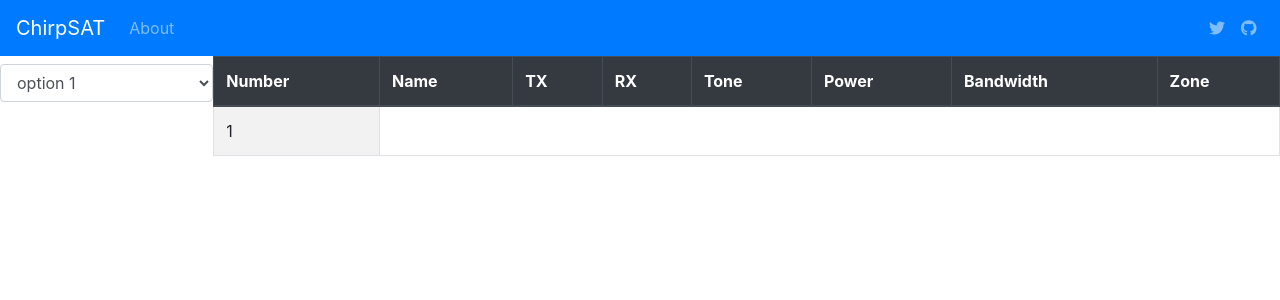
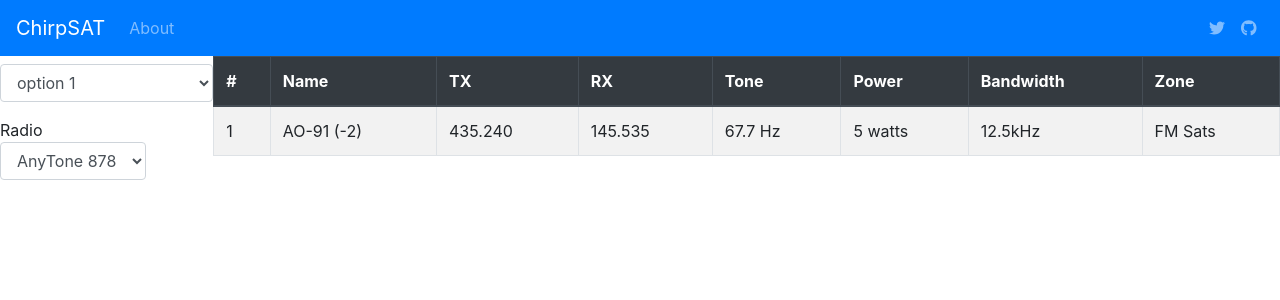
Before and after one commit to michael-parry/chirpsat-react, a React (Create React App) app: page / in a window 1280 px wide. Shown: the top 300 px of the page. Built offline with nearby package versions, Linux system fonts and the light colour scheme.

Commit message:
create Row component and refine prop handoffs

```diff
--- a/src/components/home/Config.js
+++ /dev/null
@@ -1,35 +0,0 @@
-import React, { Component } from "react";
-import { Container } from "react-bootstrap";
-import Select from "./Select";
-
-export default class Config extends Component {
-  constructor(props) {
-    super(props);
-    this.handleChange = this.handleChange.bind(this);
-  }
-  handleChange(option) {
-    this.props.onOptionChange(option);
-  }
-  render() {
-    const configStyle = {
-      position: "fixed",
-      top: "56px",
-      left: 0,
-      bottom: 0,
-      overflowY: "auto"
-    };
-    const Option = this.props.Option;
-    return (
-      <Container
-        className="config col col-lg-2 col-sm-5 form-group mt-2 p-0"
-        style={configStyle}
-      >
-        <Select
-          Options={this.props.Options}
-          onOptionChange={this.handleChange}
-          SelectedOption={Option}
-        ></Select>
-      </Container>
-    );
-  }
-}
--- /dev/null
+++ b/src/components/home/Config/Config.js
@@ -0,0 +1,98 @@
+import React, { Component } from "react";
+import Select from "./Select";
+import SelectInput from "./SelectInput";
+
+// Radio Options
+const radios = [
+  {
+    name: {
+      brand: "AnyTone",
+      model: "878",
+      fullName: "AnyTone 878"
+    },
+    id: 1,
+    details: [
+      {
+        title: "Channel",
+        class: "cellChannel"
+      },
+      {
+        title: "Name",
+        class: "cellName"
+      },
+      {
+        title: "TX",
+        class: "cellTx"
+      },
+      {
+        title: "RX",
+        class: "cellRx"
+      }
+    ]
+  },
+  {
+    name: {
+      brand: "Retevis",
+      model: "RT 82",
+      fullName: "Retevis RT82"
+    },
+    id: 2,
+    details: [
+      {
+        title: "Channel",
+        class: "cellChannel"
+      },
+      {
+        title: "Name",
+        class: "cellName"
+      },
+      {
+        title: "TX",
+        class: "cellTx"
+      },
+      {
+        title: "RX",
+        class: "cellRx"
+      }
+    ]
+  }
+];
+
+const radioSelectInfo = {
+  label: "Radio",
+  id: "radioSelect"
+};
+
+export default class Config extends Component {
+  constructor(props) {
+    super(props);
+    this.handleChange = this.handleChange.bind(this);
+  }
+  handleChange(option) {
+    this.props.onOptionChange(option);
+  }
+  render() {
+    // Config style
+    const configStyle = {
+      position: "fixed",
+      top: "56px",
+      left: 0,
+      bottom: 0,
+      overflowY: "auto"
+    };
+    const Option = this.props.Option;
+    return (
+      <form
+        className="col col-lg-2 col-sm-5 form-group mt-2 p-0"
+        style={configStyle}
+      >
+        <Select
+          Options={this.props.Options}
+          onOptionChange={this.handleChange}
+          SelectedOption={Option}
+        ></Select>
+        <SelectInput options={radios} selectInfo={radioSelectInfo} />
+      </form>
+    );
+  }
+}
--- a/src/components/home/Select.js
+++ b/src/components/home/Config/Select.js
@@ -16,6 +16,7 @@ export default class Select extends Component {
     ));
     const Option = this.props.SelectedOption;
     return (
+      <div className="form-group">
         <select
           className="form-control"
           value={Option}
@@ -23,6 +24,7 @@ export default class Select extends Component {
         >
           {optionsList}
         </select>
+      </div>
     );
   }
 }
--- /dev/null
+++ b/src/components/home/Config/SelectInput.js
@@ -0,0 +1,30 @@
+import React, { Component } from "react";
+
+export default class SelectInput extends Component {
+  constructor(props) {
+    super(props);
+    this.handleChange = this.handleChange.bind(this);
+  }
+  handleChange(e) {
+    this.props.onOptionChange(e.target.value);
+  }
+  render() {
+    const optionsList = this.props.options.map(option => (
+      <option class="form-control">{option.name.fullName}</option>
+    ));
+    return (
+      <div className="form-group">
+        <label>
+          {this.props.selectInfo.label}
+          <select
+            class="form-control"
+            name={this.props.selectInfo.inputName}
+            onChange={this.handleChange}
+          >
+            {optionsList}
+          </select>
+        </label>
+      </div>
+    );
+  }
+}
--- a/src/components/home/Home.js
+++ b/src/components/home/Home.js
@@ -1,16 +1,10 @@
 import React, { Component } from "react";
 import Navbar from "../Navbar";
-import Table from "./Table";
-import Config from "./Config";
+import Table from "./table/Table";
+import Config from "./Config/Config";
 import { Row } from "react-bootstrap/";
 
-export default class home extends Component {
-  constructor(props) {
-    super(props);
-    this.handleChange = this.handleChange.bind(this);
-    this.state = {
-      SelectedOption: "1",
-      Options: [
+const Options = [
   {
     id: 1,
     title: "option 1"
@@ -23,10 +17,28 @@ export default class home extends Component {
     id: 3,
     title: "option 3"
   }
-      ],
-      TableRow: {
-        columns: [
-          "Number",
+];
+
+export default class home extends Component {
+  constructor(props) {
+    super(props);
+    this.handleChange = this.handleChange.bind(this);
+    this.setHeader = this.setHeader.bind(this);
+    this.state = {
+      SelectedOption: "1",
+      rowContents: [
+        "1",
+        "AO-91 (-2)",
+        "435.240",
+        "145.535",
+        "67.7 Hz",
+        "5 watts",
+        "12.5kHz",
+        "FM Sats"
+      ]
+    };
+    this.columns = [
+      "#",
       "Name",
       "TX",
       "RX",
@@ -34,13 +46,15 @@ export default class home extends Component {
       "Power",
       "Bandwidth",
       "Zone"
-        ]
-      }
-    };
+    ];
   }
 
   handleChange(option) {
     this.setState({ SelectedOption: option });
+  }
+
+  setHeader(header) {
+    this.setState({ tableRow: header });
   }
   render() {
     return (
@@ -48,13 +62,14 @@ export default class home extends Component {
         <Navbar></Navbar>
         <Row className="m-0 position-relative">
           <Config
-            Options={this.state.Options}
+            Options={Options}
             onOptionChange={this.handleChange}
             Option={this.state.SelectedOption}
           />
           <Table
-            TableRow={this.state.TableRow}
+            columns={this.columns}
             SelectedOption={this.state.SelectedOption}
+            rowContents={this.state.rowContents}
           />
         </Row>
       </>
--- /dev/null
+++ b/src/components/home/table/Row.js
@@ -0,0 +1,6 @@
+import React from "react";
+
+export default function Row(props) {
+  const row = props.rowContents.map(cell => <td>{cell}</td>);
+  return <tr>{row}</tr>;
+}
--- a/src/components/home/Table.js
+++ b/src/components/home/table/Table.js
@@ -1,8 +1,9 @@
 import React, { Component } from "react";
+import Row from "./Row";
 
 export default class Table extends Component {
   render() {
-    const tableRows = this.props.TableRow.columns.map(column => (
+    const tableRows = this.props.columns.map(column => (
       <th value={column}>{column}</th>
     ));
     const SelectedOption = this.props.SelectedOption;
@@ -12,9 +13,7 @@ export default class Table extends Component {
           <tr>{tableRows}</tr>
         </thead>
         <tbody>
-          <tr className="">
-            <td>{SelectedOption}</td>
-          </tr>
+          <Row rowContents={this.props.rowContents} />
         </tbody>
       </table>
     );
```
Also changed, not shown: src/components/about/About.js (+28 -34 lines), src/json/radios.json (added, +34 -0 lines). Lines whose indentation alone changed are shown as unchanged.
